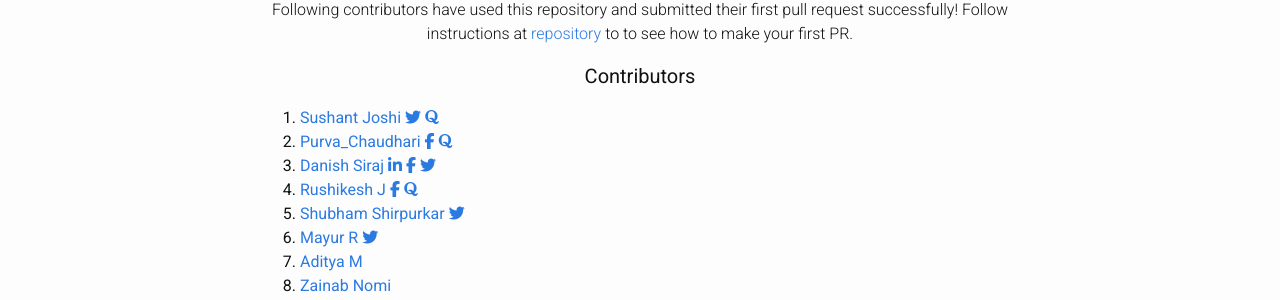
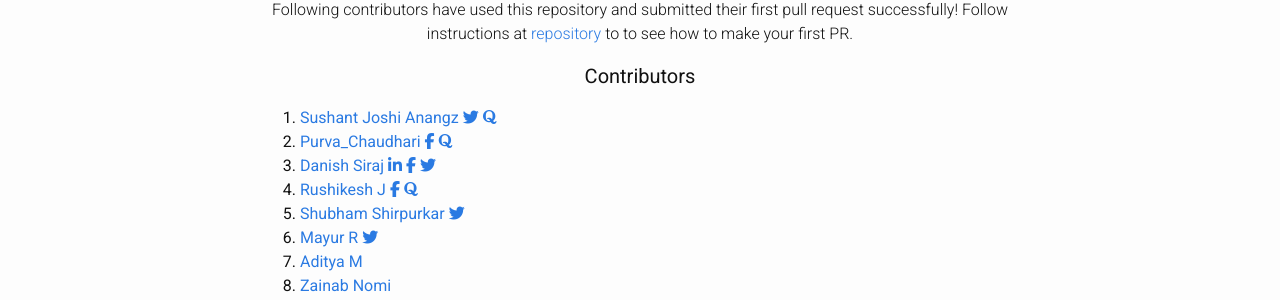
Before and after one commit to sushant-j/my-first-pull-request, a Jekyll site: the page built from index.md, in a window 1280 px wide. Shown: the part 157-457 px from the top of the page. Built offline with Jekyll 4.4.1, drawn with Linux system fonts in a browser that asks for light colours; nearby versions of some CDN libraries.

Commit message:
submit my pr

```diff
--- a/_layouts/home.html
+++ b/_layouts/home.html
@@ -14,6 +14,9 @@ layout: default
     <li>
       <a href="https://github.com/sushant-j/">
         Sushant Joshi
+      </a>
+      <a href="https://github.com/anang1998">
+        Anangz
       </a>
       <a class="" href="https://twitter.com/sushdagr8">
         <i class="fa fa-twitter"></i>
```
